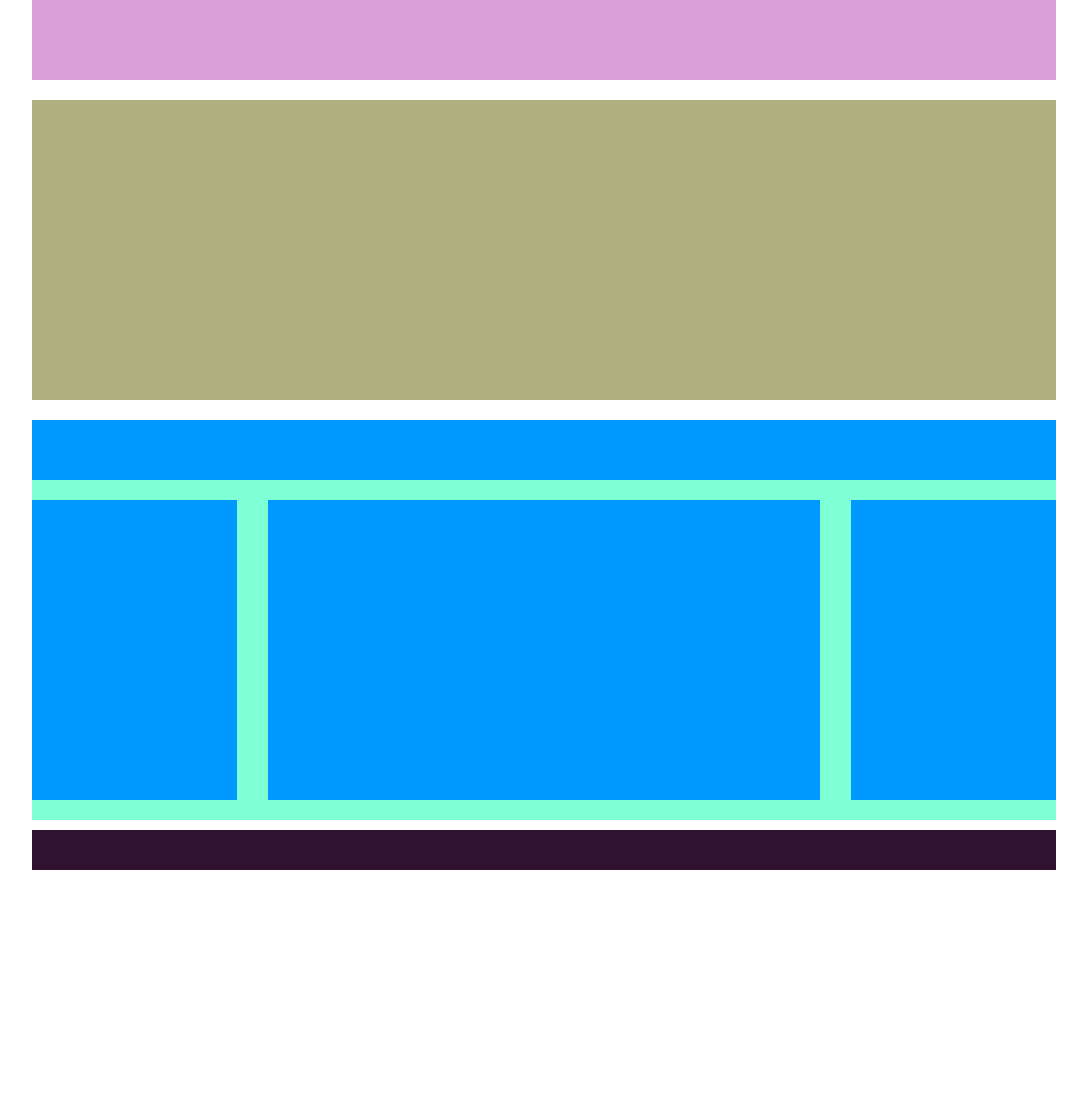
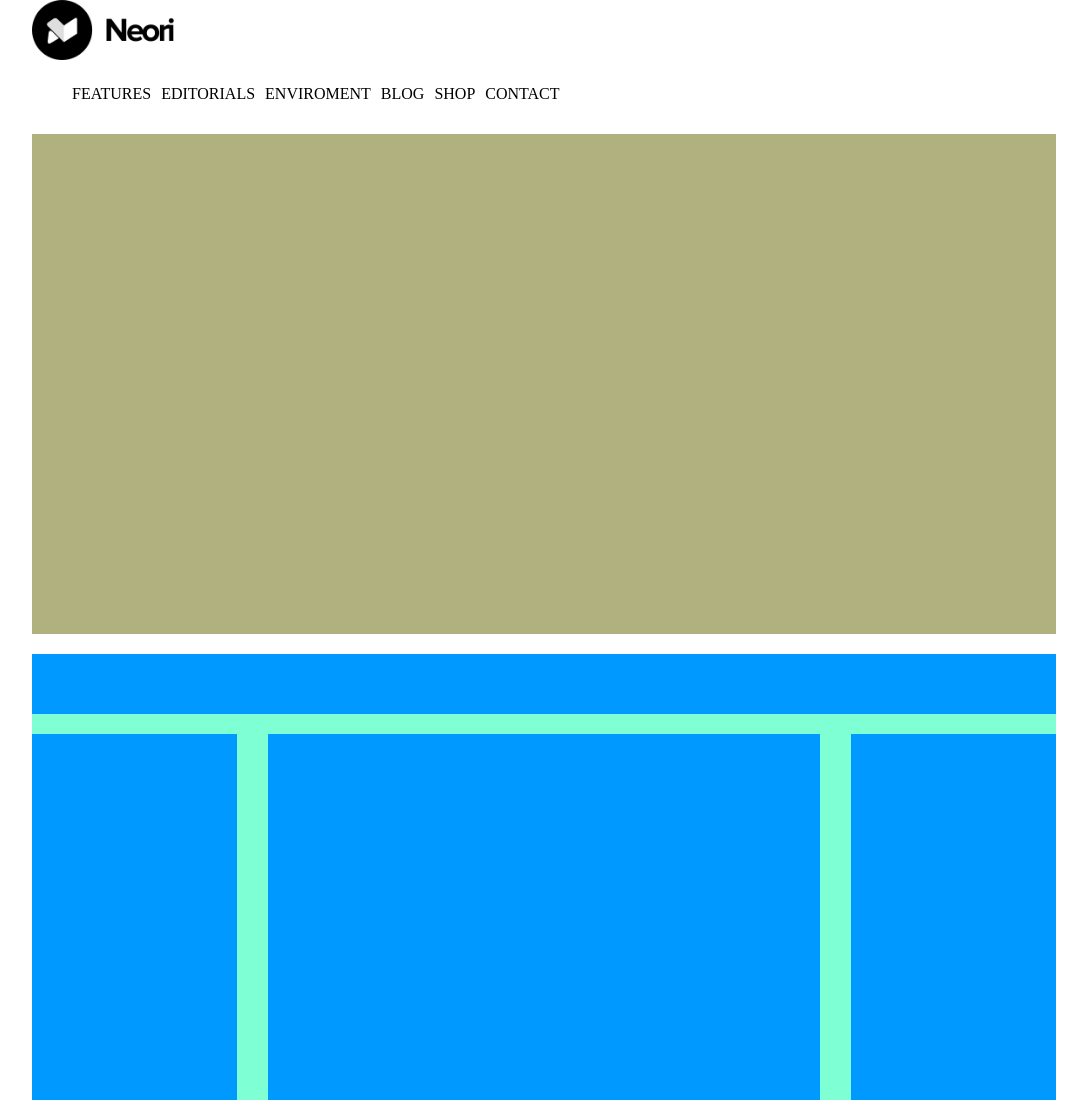
Before and after one commit to GiorgioMonne/htmlcss-wp, a plain HTML site: page index.html in a window 1280 px wide. Shown: the top 1100 px of the page, without its empty margins (96-1183 px from the left). Before the commit the page ends 870 px from the top, so only its background shows below. Drawn offline with Linux system fonts and the light colour scheme.

Commit message:
inserimento img e nav

```diff
--- a/css/style.css
+++ b/css/style.css
@@ -32,10 +32,26 @@ body{
 
 /* ******header***** */
 
-header > .top{
-    height: 80px;
-    background-color: rgb(216, 159, 216);
+.top{
+    background-color: rgb(255, 255, 255);
     margin-bottom: 20px;
+}
+
+#logo{
+    height: 60px;
+    margin-bottom: 10px;
+}
+
+nav{
+    height: 40px;
+    line-height: 40px;
+}
+
+nav li{
+    list-style: none;
+    float: left;
+    margin-right: 10px;
+    margin-bottom: 0px;
 }
 
 /* ******main***** */
@@ -43,20 +59,20 @@ header > .top{
 .jumbotron{
     background-color: rgb(177, 177, 128);
     margin-bottom: 20px;
-    height: 300px;
+    height: 500px;
 }
 
 .colonna1, .colonna2{
     width: 20%;
     background-color: rgb(0, 153, 255);
-    height: 300px;
+    height: 500px;
 }
 
 .centrale{
     width: 54%;
     margin: 0 3%;
     background-color: rgb(0, 153, 255);
-    height: 300px;
+    height: 500px;
     margin-bottom: 20px;
 }
 
--- a/index.html
+++ b/index.html
@@ -11,7 +11,18 @@
     <header>
         <!-- inizio header top -->
         <div class="top">
+            <img id="logo" src="img/logo.png" alt="logo">
 
+            <nav>
+                <ul class="clearfix">
+                    <li><a href="#"></a>FEATURES</li>
+                    <li><a href="#"></a>EDITORIALS</li>
+                    <li><a href="#"></a>ENVIROMENT</li>
+                    <li><a href="#"></a>BLOG</li>
+                    <li><a href="#"></a>SHOP</li>
+                    <li><a href="#"></a>CONTACT</li>
+                </ul>
+            </nav>
         </div>
         <!-- fine header top -->
 
```
